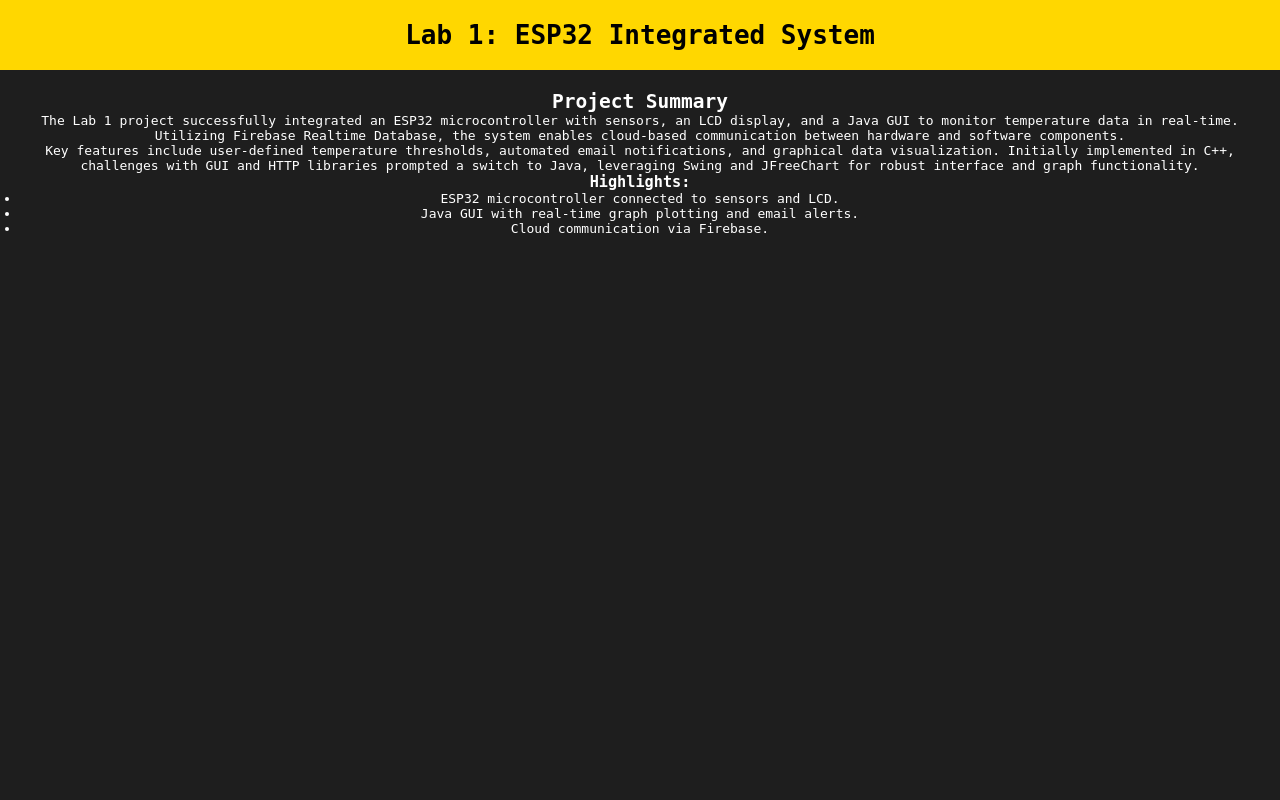
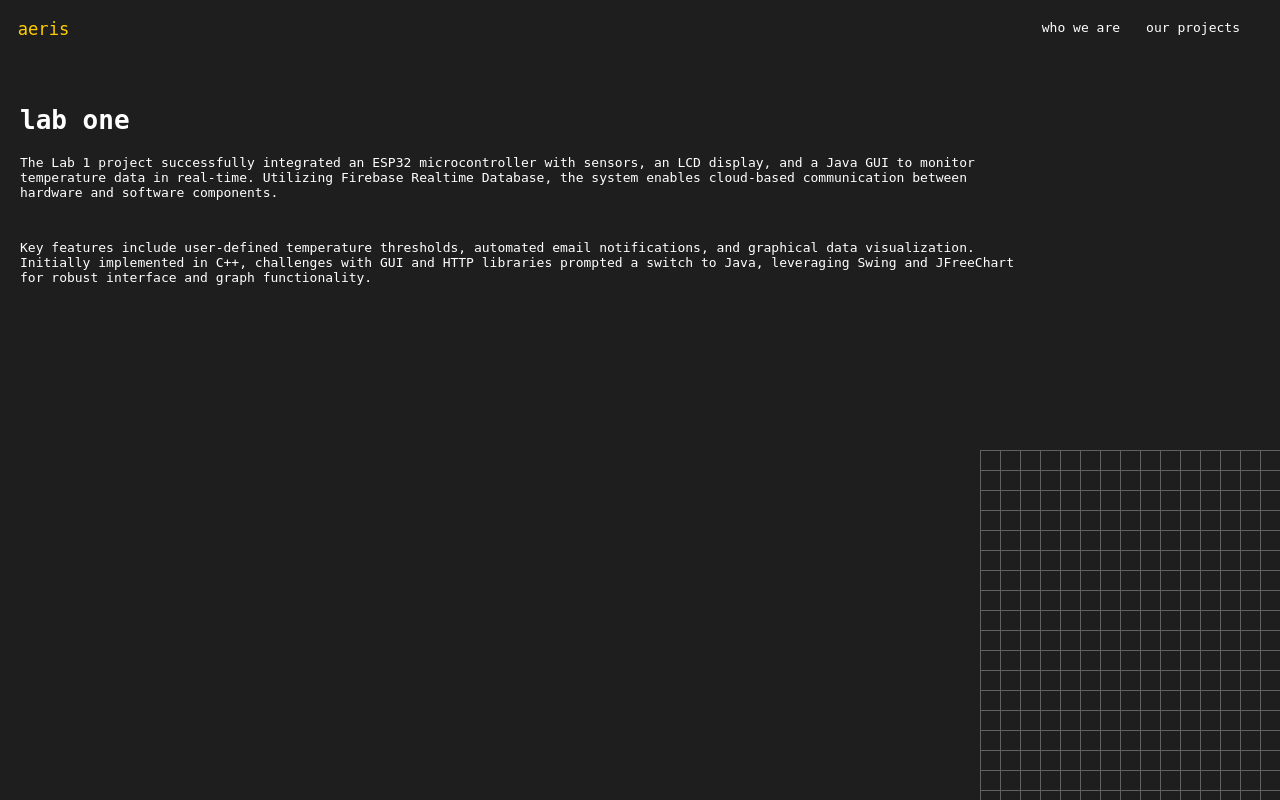
Before and after one commit to ConverseMovies/Lab3, a Flask app: page /lab1_summary in a window 1280 px wide. Run offline with Flask 3, Linux system fonts and the light colour scheme.

Commit message:
lab 1 page modified

```diff
--- a/static/styles.css
+++ b/static/styles.css
@@ -356,6 +356,10 @@ textarea:focus{
     transform: translateY(4px);
 }
 
+/* Lab Page stuff */
+
+
+
 
 /* Bottom of page stuff */
 .bottom-text-container {
--- a/templates/index.html
+++ b/templates/index.html
@@ -59,7 +59,7 @@
             </div>
 
             <h2 class="main-text">the calendar</h2>
-            <a href="/static/calendar.html" class="card-text" style="padding-bottom: 40px;">click here to learn more about our capstone project</a>
+            <a href="/static/calendar.html" class="card-text">click here to learn more about our capstone project</a>
 
             <h2 class="main-text" style="padding-top: 60px;">our other projects</h2>
 
--- a/templates/lab1.html
+++ b/templates/lab1.html
@@ -3,33 +3,72 @@
 <head>
     <meta charset="UTF-8">
     <meta name="viewport" content="width=device-width, initial-scale=1.0">
-    <title>Lab 1 Summary</title>
+    <title>lab one summary</title>
     <link rel="stylesheet" href="/static/styles.css">
 </head>
 <body>
-    <header>
-        <h1>Lab 1: ESP32 Integrated System</h1>
-    </header>
-    <main>
-        <section>
-            <h2>Project Summary</h2>
-            <p>
-                The Lab 1 project successfully integrated an ESP32 microcontroller with sensors, an LCD display, and a Java GUI
+    <div class="grid-bottom"></div>
+
+    <nav class="nav-container">
+        <a href= "/" class="home-link">aeris</a>
+        <div class="nav-buttons">
+            <div class="dropdown">
+                <button class="dropdown-btn">who we are</button>
+                <div class="dropdown-content">
+                    <a href="/static/elizabeth.html">elizabeth</a>
+                    <a href="/static/gavin.html">gavin</a>
+                    <a href="/static/kaylee.html">kaylee</a>
+                    <a href="/static/luke.html">luke</a>
+                </div>
+            </div>
+            <div class="dropdown">
+                <button class="dropdown-btn">our projects</button>
+                <div class="dropdown-content">
+                    <a href="#" id="lab1-link">lab one</a>
+                    <a href="#">lab two</a>
+                    <a href="#">lab three</a>
+                    <a href="#">lab four</a>
+                </div>
+            </div>
+        </div>
+    </nav>
+
+    <div class="profile-container">
+        <h2 class="profile-title">lab one</h2>
+            <p class="profile-description">The Lab 1 project successfully integrated an ESP32 microcontroller with sensors, an LCD display, and a Java GUI
                 to monitor temperature data in real-time. Utilizing Firebase Realtime Database, the system enables cloud-based
-                communication between hardware and software components.
-            </p>
-            <p>
-                Key features include user-defined temperature thresholds, automated email notifications, and graphical data
+                communication between hardware and software components. </p>
+            <p class="profile-description">Key features include user-defined temperature thresholds, automated email notifications, and graphical data
                 visualization. Initially implemented in C++, challenges with GUI and HTTP libraries prompted a switch to Java,
-                leveraging Swing and JFreeChart for robust interface and graph functionality.
-            </p>
-            <h3>Highlights:</h3>
-            <ul>
-                <li>ESP32 microcontroller connected to sensors and LCD.</li>
-                <li>Java GUI with real-time graph plotting and email alerts.</li>
-                <li>Cloud communication via Firebase.</li>
-            </ul>
-        </section>
-    </main>
+                leveraging Swing and JFreeChart for robust interface and graph functionality.</p>
+    </div>
+
+    <script>
+        document.getElementById('lab1-link').addEventListener('click', function (e) {
+            e.preventDefault(); // Prevent default link behavior
+            const password = prompt("Enter the password to access the Lab 1 summary:");
+            if (password) {
+                fetch('/lab1', {
+                    method: 'POST',
+                    headers: {
+                        'Content-Type': 'application/json'
+                    },
+                    body: JSON.stringify({ password: password })
+                })
+                .then(response => response.json())
+                .then(data => {
+                    if (data.success) {
+                        window.location.href = data.redirect_url;
+                    } else {
+                        const errorMessage = document.getElementById('error-message-lab1');
+                        errorMessage.textContent = data.message;
+                        errorMessage.style.display = 'block';
+                    }
+                })
+                .catch(error => console.error('Error:', error));
+            }
+        });
+    </script>
+
 </body>
 </html>
```
Also changed, not shown: static/elizabeth.html (+8 -5 lines).
